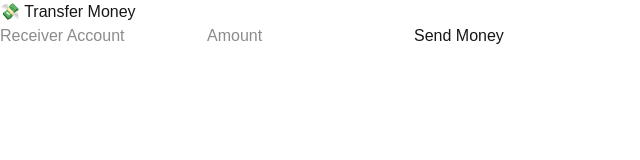
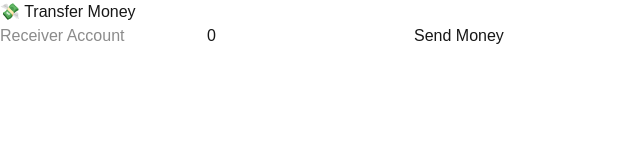
Before and after one commit to YousraElmag/YousraBank, a Next.js app in the folder client/: page /transfer in a window 1280 px wide. Shown: the top 160 px of the page, without its empty margins (0-640 px from the left). Built offline with nearby package versions, Linux system fonts and the light colour scheme; no server answers.

Commit message:
Fix TypeScript/ESLint issues for Vercel

```diff
--- a/client/src/app/transfer/page.tsx
+++ b/client/src/app/transfer/page.tsx
@@ -1,15 +1,14 @@
 "use client";
 import React, { useState, useEffect } from "react";
 import { supabase } from "../lib/supabase";
-
+import { User } from "@supabase/supabase-js";
 export default function Transfer() {
   const [receverAccount, setReceverAccount] = useState("");
-  const [amount, setAmount] = useState<number | "">("");
+ const [amount, setAmount] = useState<number>(0);
   const [error, setError] = useState("");
   const [success, setSuccess] = useState("");
   const [balance, setBalance] = useState<number | null>(null);
-
-  const [user, setUser] = useState<any>(null);
+const [user, setUser] = useState<User | null>(null);
   useEffect(() => {
     async function fetchUser() {
       const { data } = await supabase.auth.getUser();
@@ -55,7 +54,7 @@
       } else {
         setError(data.error || "Something went wrong");
       }
-    } catch (err) {
+    } catch  {
       setError("Something went wrong");
     }
   };
@@ -76,7 +75,7 @@
           type="number"
           placeholder="Amount"
           value={amount}
-          onChange={(e) => setAmount(Number(e.target.value))}
+        onChange={(e) => setAmount(Number(e.target.value))}
           required
         />
         <button type="submit">Send Money</button>
```
Also changed, not shown: client/.eslintrc.json.
